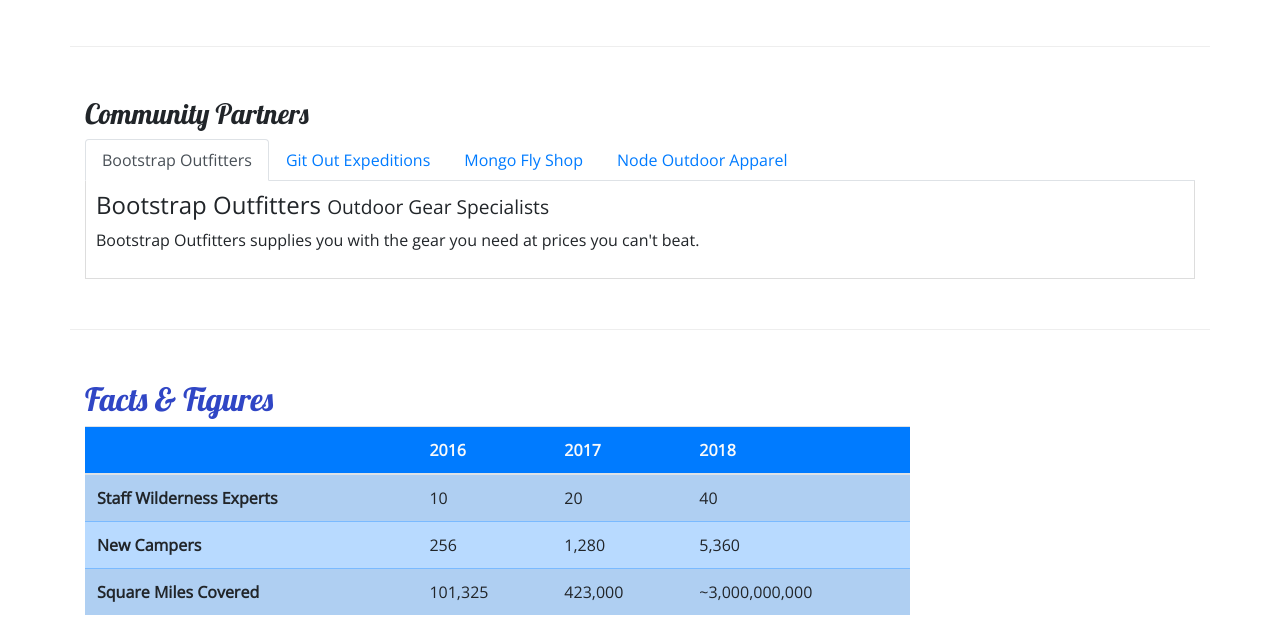
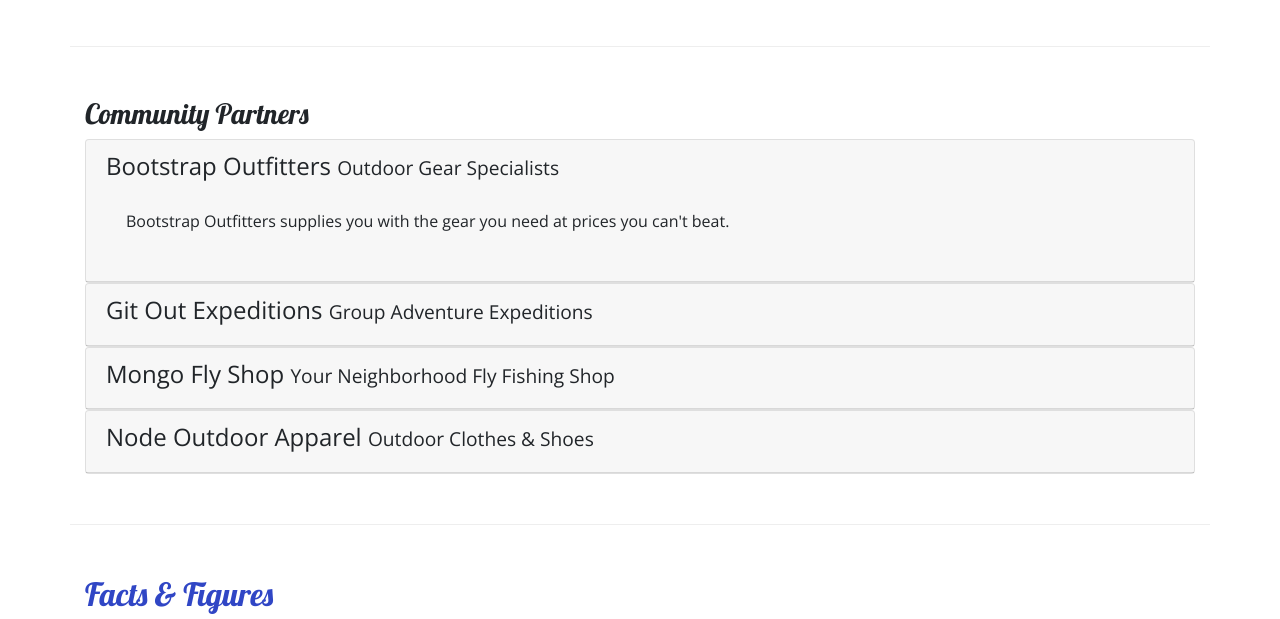
Before and after one commit to jkchenweb/bootstrap, a website: page aboutus.html in a window 1280 px wide. Shown: the part 780-1399 px from the top of the page. Drawn offline with nearby package versions, Linux system fonts and the light colour scheme.

Commit message:
accordian

```diff
--- a/aboutus.html
+++ b/aboutus.html
@@ -98,29 +98,62 @@
         <div class="row row-content">
             <div class="col">
                 <h3>Community Partners</h3>
-                <ul class ="nav nav-tabs">
-                    <li class="nav-item"><a class="nav-link active" href="#bootstrap" role="tab" data-toggle="tab">Bootstrap Outfitters</a></li>
-                    <li class="nav-item"><a class="nav-link" href="#git" role="tab" data-toggle="tab">Git Out Expeditions</a>
-                </li>
-                    <li class="nav-item"><a class="nav-link" href="#mongo" role="tab" data-toggle="tab">Mongo Fly Shop</a></li>
-                    <li class="nav-item"><a class="nav-link" href="#node" role="tab" data-toggle="tab">Node Outdoor Apparel</a></li>
-                </ul>
-                <div class="tab-content">
-                    <div role="tabpanel" class="tab-pane fade show active" id="bootstrap">
-                        <h4>Bootstrap Outfitters <small>Outdoor Gear Specialists</small></h4>
+                <div id="accordion">
+                    <div class="card">
+                        <div role="tab" class="card-header">
+                            <h4>
+                                <a data-toggle="collapse" data-target="#bootstrap">
+                                    Bootstrap Outfitters <small>Outdoor Gear Specialists</small>
+                                </a>
+                            </h4>
+                            <div class="collapse show" id="bootstrap" data-parent="#accordion">
+                                <div class="card-body">
                                     <p class="d-none d-sm-block">Bootstrap Outfitters supplies you with the gear you need at prices you can't beat.</p>
                                 </div>
-                    <div role="tabpanel" class="tab-pane fade" id="git">
-                        <h4>Git Out Expeditions <small>Group Adventure Expeditions</small></h4>
+                            </div>
+                        </div>
+                    </div>
+                    <div class="card">
+                        <div role="tab" class="card-header">
+                            <h4>
+                                <a class="collapsed" data-toggle="collapse" data-target="#git">
+                                    Git Out Expeditions <small>Group Adventure Expeditions</small>
+                                </a>
+                            </h4>
+                            <div class="collapse" id="git" data-parent="#accordion">
+                                <div class="card-body">
                                     <p class="d-none d-sm-block">Join Git Out Expeditions to explore new horizons with a group of other adventurers!</p>
                                 </div>
-                    <div role="tabpanel" class="tab-pane fade" id="mongo">
-                        <h4>Mongo Fly Shop <small>Your Neighborhood Fly Fishing Shop.</small></h4>
+                            </div>
+                        </div>
+                    </div>
+                    <div class="card">
+                        <div role="tab" class="card-header">
+                            <h4>
+                                <a class="collapsed" data-toggle="collapse" data-target="#mongo">
+                                    Mongo Fly Shop <small>Your Neighborhood Fly Fishing Shop</small>
+                                </a>
+                            </h4>
+                            <div class="collapse" id="mongo" data-parent="#accordion">
+                                <div class="card-body">
                                     <p class="d-none d-sm-block">Need a new fishing pole, a tacklebox, or flies of all kinds? Stop by Mongo Fly Shop.</p>
                                 </div>
-                    <div role="tabpanel" class="tab-pane fade" id="node">
-                        <h4>Node Outdoor Apparel <small>Outdoor Clothes & Shoes</small></h4>
+                            </div>
+                        </div>
+                    </div>
+                    <div class="card">
+                        <div role="tab" class="card-header">
+                            <h4>
+                                <a class="collapsed" data-toggle="collapse" data-target="#node">
+                                    Node Outdoor Apparel <small>Outdoor Clothes & Shoes</small>
+                                </a>
+                            </h4>
+                            <div class="collapse" id="node" data-parent="#accordion">
+                                <div class="card-body">
                                     <p class="d-none d-sm-block">From polar fleeces to swimsuits, hiking boots to waders, a visit to Node will be sure to get you covered.</p>
+                                </div>
+                            </div>
+                        </div>
                     </div>
                 </div>
             </div>
--- a/css/styles.css
+++ b/css/styles.css
@@ -35,9 +35,3 @@ header h2 {
 .navbar {
     background-color: #901CAD;
 }
-
-.tab-content {
-    border: 1px solid #DDD;
-    border-top: none;
-    padding: 10px;
-}
```
Lines whose indentation alone changed are shown as unchanged.
